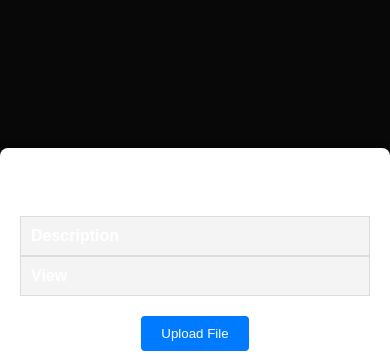
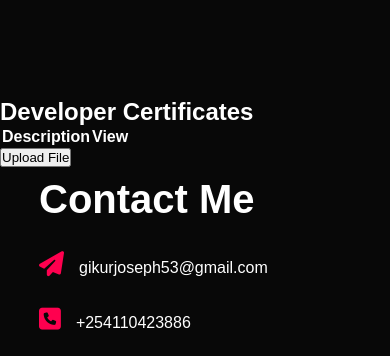
Before and after one commit to JosephNderitu/myportfolio, a plain HTML site: page index.html in a window 390 px wide. Shown: the part 4752-5108 px from the top of the page. Drawn offline with Linux system fonts and the light colour scheme.

Commit message:
Update style.css

```diff
--- a/style.css
+++ b/style.css
@@ -390,94 +390,3 @@ nav .fas{
     margin-top: -40px;
     display: block;
 }
-
-/*------------uploading files-----*/
-.certificate-section {
-    max-width: 800px;
-    margin: 50px auto;
-    background: white;
-    padding: 20px;
-    border-radius: 8px;
-    box-shadow: 0 0 10px rgba(0, 0, 0, 0.1);
-}
-
-.certificate-section h1,
-.certificate-section h2 {
-    text-align: center;
-}
-
-.certificate-table {
-    width: 100%;
-    border-collapse: collapse;
-    margin: 20px 0;
-}
-
-.certificate-table th,
-.certificate-table td {
-    padding: 10px;
-    border: 1px solid #ddd;
-    text-align: center;
-}
-
-.certificate-table th {
-    background: #f4f4f4;
-}
-
-.admin-panel {
-    margin-top: 20px;
-    padding: 10px;
-    background: #f9f9f9;
-    border-radius: 8px;
-    border: 1px solid #ddd;
-}
-
-.admin-panel input[type="text"],
-.admin-panel input[type="password"],
-.admin-panel input[type="file"] {
-    width: 100%;
-    padding: 8px;
-    margin: 5px 0;
-    border: 1px solid #ddd;
-    border-radius: 4px;
-}
-
-.admin-panel button {
-    background: #28a745;
-    color: white;
-    border: none;
-    padding: 10px;
-    border-radius: 4px;
-    cursor: pointer;
-}
-
-.admin-panel button:hover {
-    background: #218838;
-}
-
-#uploadButton {
-    display: block;
-    margin: 20px auto;
-    padding: 10px 20px;
-    background: #007bff;
-    color: white;
-    border: none;
-    border-radius: 4px;
-    cursor: pointer;
-}
-
-#uploadButton:hover {
-    background: #0056b3;
-}
-
-@media (max-width: 600px) {
-    .certificate-table th,
-    .certificate-table td {
-        display: block;
-        width: 100%;
-    }
-
-    .certificate-table th,
-    .certificate-table td {
-        text-align: left;
-    }
-}
```
